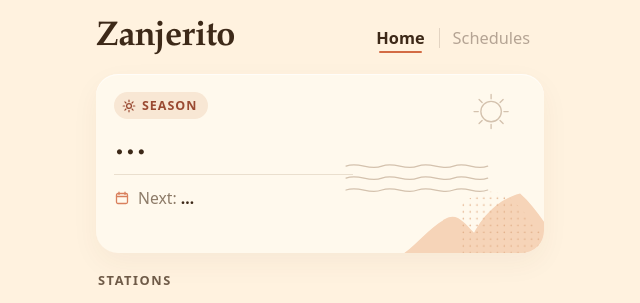
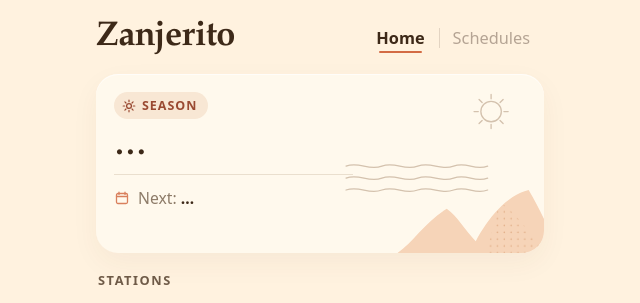
Before and after one commit to PixnBits/zanjerito, a website: page internal/api/ui/index.html in a window 1280 px wide. Shown: the top 303 px of the page, 320-960 px from the left. Drawn offline with Linux system fonts and the light colour scheme; no server answers.

Commit message:
fix(ui): two-peak dotted dune, and the PR review notes
Rebase onto the rain-pause slice kept .rain-hint. Section labels, the
season tag, and the rain hint are darker for a daylight screen. Hide
Next when a run has no following station, say All year instead of
Year-round, and call a zero-length stop "under a minute".

```diff
--- a/internal/api/ui/index.html
+++ b/internal/api/ui/index.html
@@ -452,7 +452,7 @@
               <circle cx="1.5" cy="1.6" r="0.95" fill="#e2b08a"/>
             </pattern>
             <clipPath id="duneRight">
-              <path d="M300 156 C316 140, 336 132, 356 142 C370 152, 382 168, 396 184 L396 210 L300 210 Z"/>
+              <path d="M348 150 C362 158, 376 176, 392 196 L400 210 L332 210 L348 150 Z"/>
             </clipPath>
           </defs>
           <g fill="none" stroke="#d4c2ae" stroke-width="1.55" stroke-linecap="round" transform="translate(338,44)">
@@ -465,8 +465,8 @@
             <path d="M168 122c16-6 26 6 42 0s26 6 42 0 26 6 42 0 24 6 40 0"/>
             <path d="M168 136c16-6 26 6 42 0s26 6 42 0 26 6 42 0 24 6 40 0"/>
           </g>
-          <path d="M236 210 C252 198, 266 180, 284 170 C298 162, 306 174, 318 186 C330 164, 348 146, 372 140 C386 152, 396 168, 408 184 L408 210 Z" fill="#f6d4b8"/>
-          <path d="M300 156 C316 140, 336 132, 356 142 C370 152, 382 168, 396 184 L396 210 L300 210 Z" fill="url(#duneDots)" clip-path="url(#duneRight)"/>
+          <path d="M228 210 C246 198, 262 172, 286 158 C298 166, 308 184, 320 196 C334 170, 356 142, 382 136 C394 156, 404 178, 414 200 L414 210 Z" fill="#f6d4b8"/>
+          <path d="M348 150 C362 158, 376 176, 392 196 L400 210 L332 210 L348 150 Z" fill="url(#duneDots)" clip-path="url(#duneRight)"/>
         </svg>
       </div>
     </div>
```
